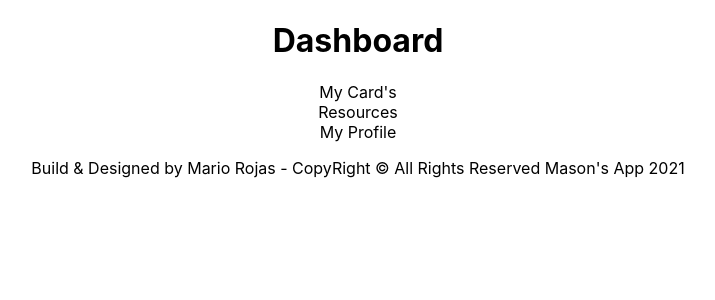
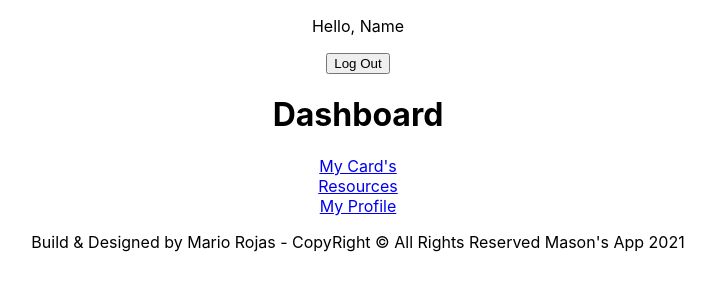
Before and after one commit to mariorojasac/masons-app-frontend, a React (Create React App) app: page /dashboard in a window 1280 px wide. Shown: the top 300 px of the page, without its empty margins (282-997 px from the left). Built offline with nearby package versions, Linux system fonts and the light colour scheme.

Commit message:
added link and routes

```diff
--- a/src/App.js
+++ b/src/App.js
@@ -1,9 +1,10 @@
 import { useState, useEffect } from "react";
 import { Switch, Route, Redirect } from "react-router-dom";
 import Home from "./pages/Home";
-import Header from "./components/Header";
 import Dashboard from "./pages/Dashboard";
 import Mycards from "./pages/Mycards";
+import Resources from "./pages/Resources"
+import Myprofile from "./pages/Myprofile";
 import "./App.css";
 
 function App() {
@@ -19,6 +20,12 @@ function App() {
         <Route path="/mycards">
           <Mycards />
         </Route>
+        <Route path='/resources'>
+          <Resources/>
+        </Route>
+        <Route path='/myprofile'>
+          <Myprofile/>
+        </Route>
       </Switch>
     </div>
   );
--- a/src/components/Header.js
+++ b/src/components/Header.js
@@ -1,3 +1,5 @@
+import { Link } from "react-router-dom";
+
 const Header = (props) => {
   return (
     <>
--- a/src/index.js
+++ b/src/index.js
@@ -3,7 +3,6 @@ import { BrowserRouter as Router } from "react-router-dom";
 import ReactDOM from "react-dom";
 import "./index.css";
 import App from "./App";
-import reportWebVitals from "./reportWebVitals";
 
 ReactDOM.render(
   <React.StrictMode>
@@ -13,8 +12,3 @@ ReactDOM.render(
   </React.StrictMode>,
   document.getElementById("root")
 );
-
-// If you want to start measuring performance in your app, pass a function
-// to log results (for example: reportWebVitals(console.log))
-// or send to an analytics endpoint. Learn more: https://bit.ly/CRA-vitals
-reportWebVitals();
--- a/src/pages/Dashboard.js
+++ b/src/pages/Dashboard.js
@@ -1,14 +1,16 @@
 import Footer from "../components/Footer";
+import Header from "../components/Header";
+import { Link } from "react-router-dom";
 
 const Dashboard = (props) => {
   return (
     <div className="container">
+      <Header />
       <h1>Dashboard</h1>
-
-      <div className="card">My Card's</div>
-      <div className="card">Resources</div>
-      <div className="card">My Profile</div>
-      <Footer/>
+      <div className="card"><Link to="/mycards">My Card's</Link></div>
+      <div className="card"><Link to="/resources">Resources</Link></div>
+      <div className="card"><Link to="/myprofile">My Profile</Link></div>
+      <Footer />
     </div>
   );
 };
--- a/src/pages/Mycards.js
+++ b/src/pages/Mycards.js
@@ -1,9 +1,17 @@
+import Footer from "../components/Footer";
+import Header from "../components/Header";
+import { Link } from "react-router-dom";
+
+
 const Mycards = (props) => {
-    return (
-        <>
-            <div>My Card's</div>
-        </>
-    )
-}
+  return (
+      <>
+      <Header />
+      <Link to="/dashboard"><button>Back to Dashboard</button> </Link>
+          <div>My Card's</div>
+          <Footer/>
+    </>
+  );
+};
 
-export default Mycards
+export default Mycards;
--- a/src/pages/Myprofile.js
+++ b/src/pages/Myprofile.js
@@ -1,9 +1,13 @@
+import { Link } from "react-router-dom";
 const Myprofile = (props) => {
-    return (
-        <>
-            <div>My Profile</div>
-        </>
-    )
-}
+  return (
+    <>
+      <Link to="/dashboard">
+        <button>Back to Dashboard</button>{" "}
+      </Link>
+      <div>My Profile</div>
+    </>
+  );
+};
 
-export default Myprofile
+export default Myprofile;
--- a/src/pages/Resources.js
+++ b/src/pages/Resources.js
@@ -1,6 +1,10 @@
+import { Link } from "react-router-dom";
 const Resources = (props) => {
   return (
     <>
+      <Link to="/dashboard">
+        <button>Back to Dashboard</button>{" "}
+      </Link>
       <div>Resources</div>
     </>
   );
--- a/src/reportWebVitals.js
+++ /dev/null
@@ -1,13 +0,0 @@
-const reportWebVitals = onPerfEntry => {
-  if (onPerfEntry && onPerfEntry instanceof Function) {
-    import('web-vitals').then(({ getCLS, getFID, getFCP, getLCP, getTTFB }) => {
-      getCLS(onPerfEntry);
-      getFID(onPerfEntry);
-      getFCP(onPerfEntry);
-      getLCP(onPerfEntry);
-      getTTFB(onPerfEntry);
-    });
-  }
-};
-
-export default reportWebVitals;
```
Also changed, not shown: src/setupTests.js (deleted, +0 -5 lines).
